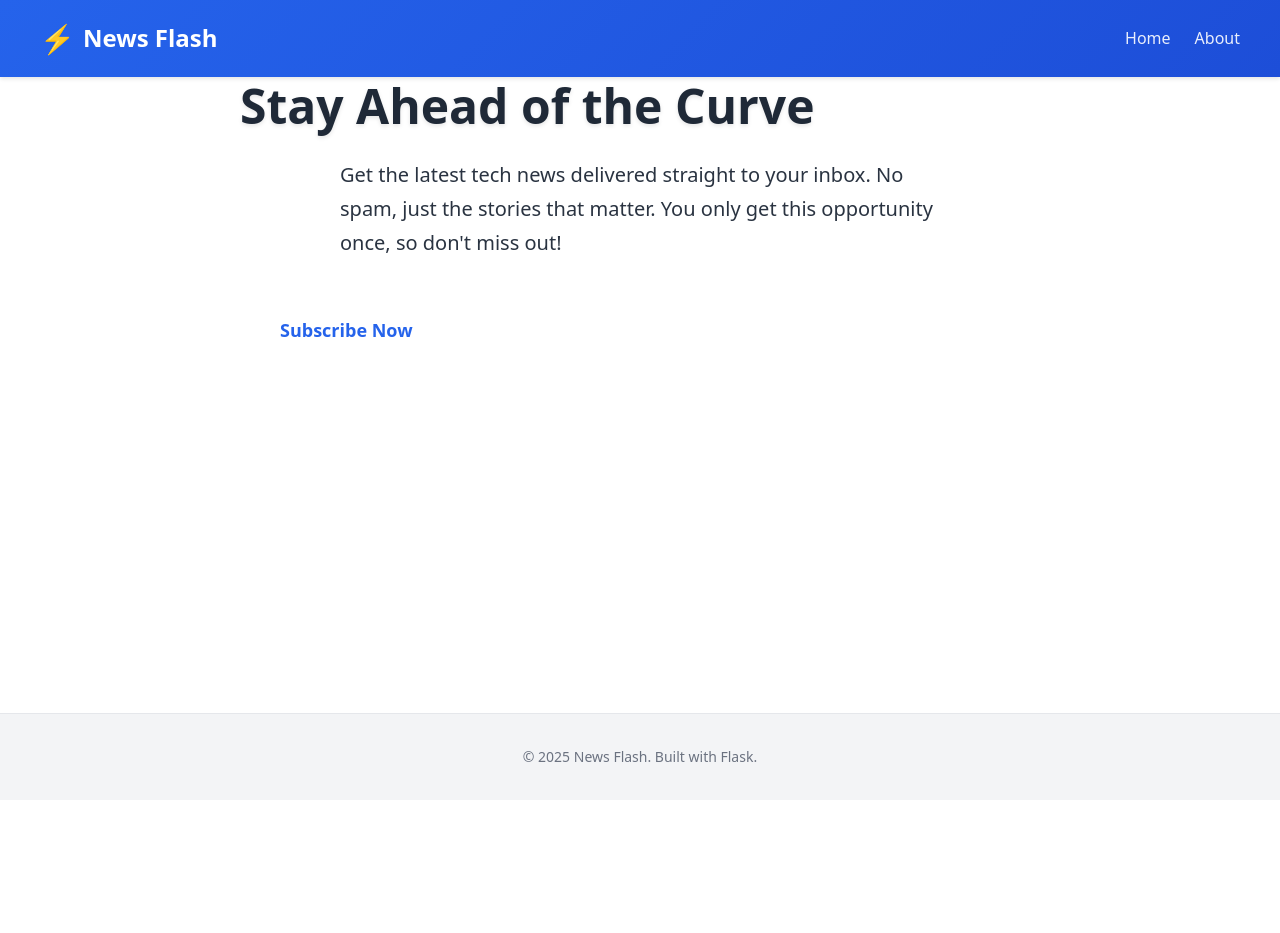
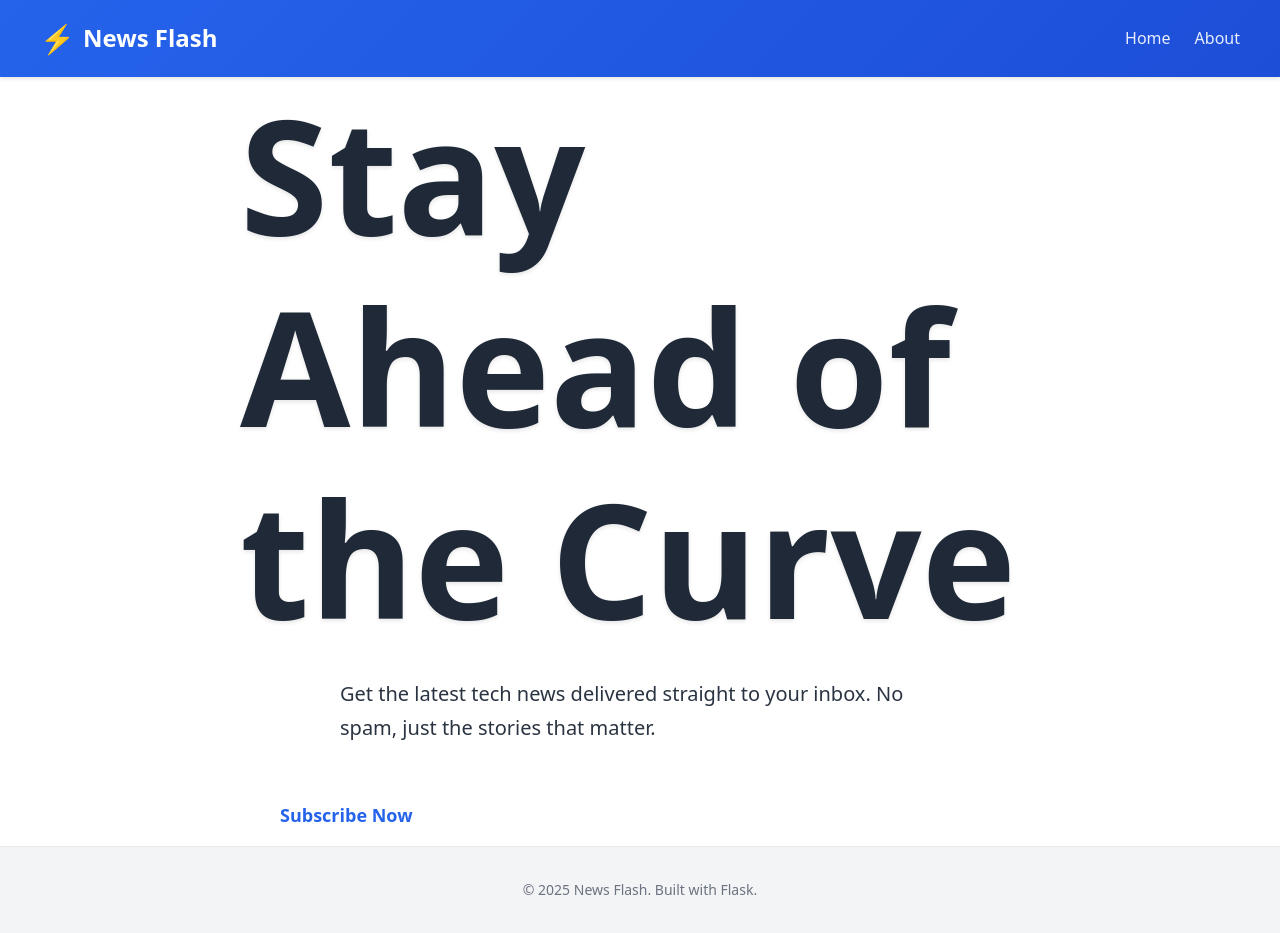
Before and after one commit to jsawing/G5Project, a Flask app: page / in a window 1280 px wide. Before the commit the page ends 762 px from the top, so only its background shows below. Run offline with Flask 3, Linux system fonts and the light colour scheme.

Commit message:
Webpage small updates

```diff
--- a/application/app/presentation/templates/index.html
+++ b/application/app/presentation/templates/index.html
@@ -19,7 +19,8 @@
         margin: 0 auto;
     }
     .hero__title {
-        font-size: 3rem;
+        /*font-size: 3rem; */
+        font-size: 10rem;
         font-weight: 800;
         margin-bottom: 1.5rem;
         line-height: 1.2;
@@ -68,8 +69,6 @@
         <p class="hero__subtitle">
             Get the latest tech news delivered straight to your inbox.
             No spam, just the stories that matter.
-
-            You only get this opportunity once, so don't miss out!
         </p>
         <a href="{{ url_for('public.subscribe') }}" class="btn btn--primary hero__cta">
             Subscribe Now
```
